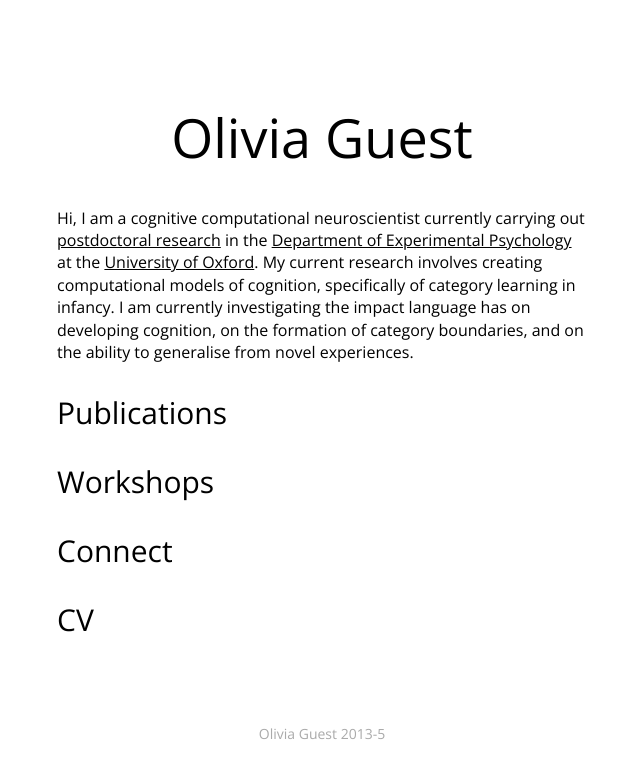
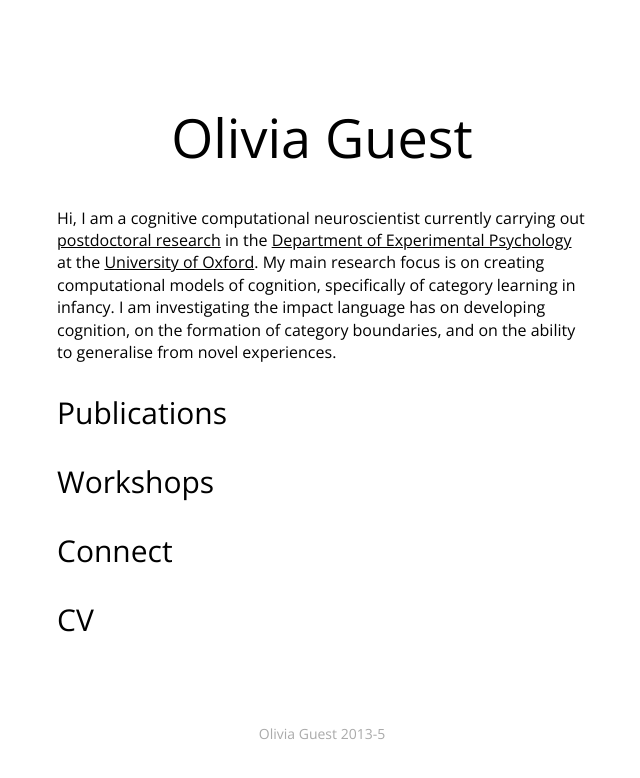
Before and after one commit to oliviaguest/oliviaguest.github.io, a Jekyll site: the page built from index.html, in a window 1280 px wide. Shown: the top 778 px of the page, without its empty margins (318-958 px from the left). Built offline with Jekyll 4.4.1, drawn with Linux system fonts in a browser that asks for light colours; nearby versions of some CDN libraries.

Commit message:
Update index.html

```diff
--- a/index.html
+++ b/index.html
@@ -11,7 +11,7 @@ layout: default
 </div>
 
 
-<div id="description"><p>Hi, I am a cognitive computational neuroscientist currently carrying out <a href="//www.psy.ox.ac.uk/team/researchers/olivia-guest">postdoctoral research</a> in the <a href="//www.psy.ox.ac.uk/">Department of Experimental Psychology</a> at the <a href="//www.ox.ac.uk/">University of Oxford</a>. My current research involves creating computational models of cognition, specifically of category learning in infancy. I am currently investigating the impact language has on developing cognition, on the formation of category boundaries, and on the ability to generalise from novel experiences.
+<div id="description"><p>Hi, I am a cognitive computational neuroscientist currently carrying out <a href="//www.psy.ox.ac.uk/team/researchers/olivia-guest">postdoctoral research</a> in the <a href="//www.psy.ox.ac.uk/">Department of Experimental Psychology</a> at the <a href="//www.ox.ac.uk/">University of Oxford</a>. My main research focus is on creating computational models of cognition, specifically of category learning in infancy. I am investigating the impact language has on developing cognition, on the formation of category boundaries, and on the ability to generalise from novel experiences.
 
 
 </div>
```
